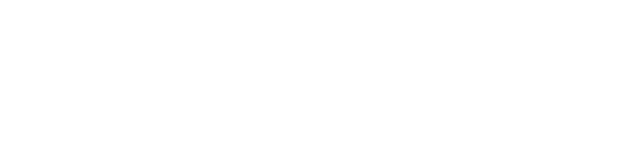
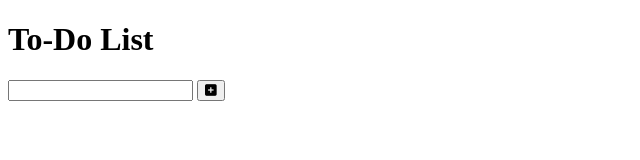
Before and after one commit to abssujan/to-do-list, a plain HTML site: page index.html in a window 1280 px wide. Shown: the whole page, without its empty margins (0-640 px from the left). Drawn offline with Linux system fonts and the light colour scheme.

Commit message:
create markup html

```diff
--- a/index.html
+++ b/index.html
@@ -3,7 +3,7 @@
     <head>
         <meta charset="utf-8">
         <meta http-equiv="X-UA-Compatible" content="IE=edge">
-        <title></title>
+        <title>To-Do List</title>
         <meta name="description" content="">
         <meta name="viewport" content="width=device-width, initial-scale=1">
         <link rel="stylesheet" href="./css/style.css">
@@ -15,8 +15,19 @@
         <link rel="stylesheet" href="https://cdnjs.cloudflare.com/ajax/libs/font-awesome/6.5.1/css/all.min.css" integrity="sha512-DTOQO9RWCH3ppGqcWaEA1BIZOC6xxalwEsw9c2QQeAIftl+Vegovlnee1c9QX4TctnWMn13TZye+giMm8e2LwA==" crossorigin="anonymous" referrerpolicy="no-referrer" />
     </head>
     <body>
-
-
+        <!-- header -->
+        <header>
+            <h1>To-Do List</h1>
+        </header>
+        <form action="">
+            <input type="text" class="todo-input">
+            <button class="todo-button" type="submit">
+                <i class="fas fa-plus-square"></i>
+            </button>
+        </form>
+        <div class="todo-container">
+            <ul class="todo-list"></ul>
+        </div>
         <script src="./js/app.js" async defer></script>
     </body>
 </html>
```
